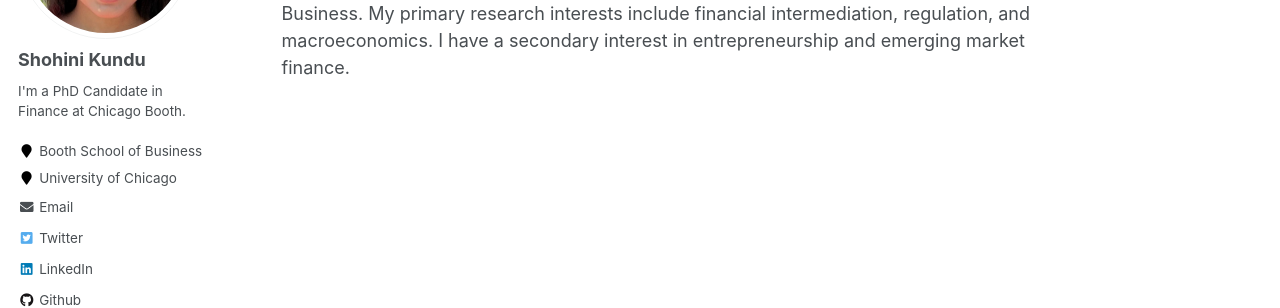
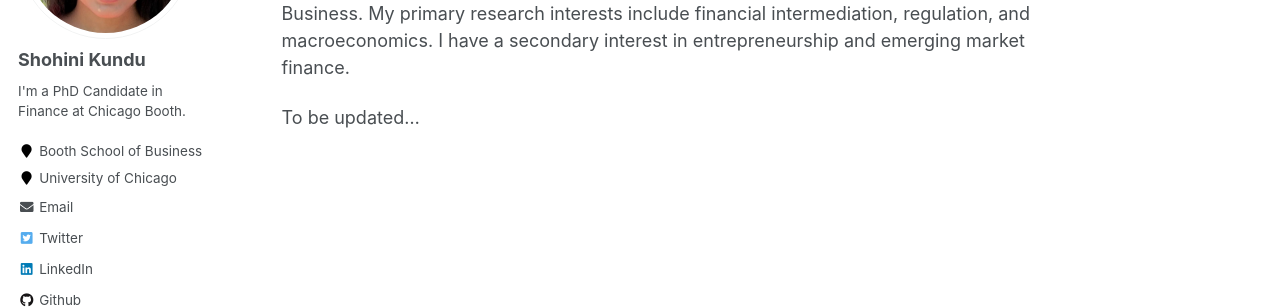
Before and after one commit to shohinikundu/shohinikundu.github.io, a Jekyll site: the page built from _pages/about.md, in a window 1280 px wide. Shown: the part 254-562 px from the top of the page. Built offline with Jekyll 4.4.1, drawn with Linux system fonts in a browser that asks for light colours.

Commit message:
Update about.md

```diff
--- a/_pages/about.md
+++ b/_pages/about.md
@@ -10,3 +10,5 @@
 ### PhD Candidate in Finance
 
 I am Shohini Kundu, a PhD candidate at the University of Chicago Booth School of Business. My primary research interests include financial intermediation, regulation, and macroeconomics. I have a secondary interest in entrepreneurship and emerging market finance.
+
+To be updated...
```
